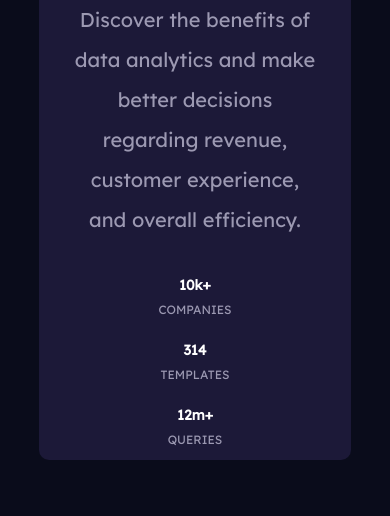
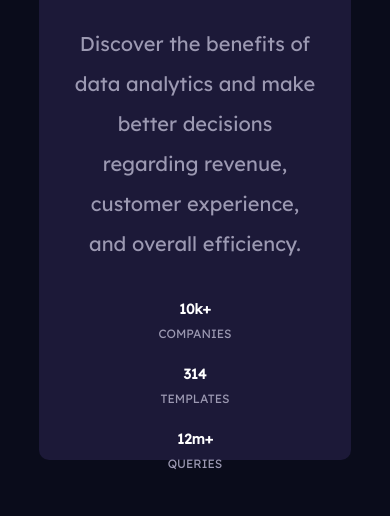
Before and after one commit to vladi201901/practica01, a plain HTML site: page index.html in a window 390 px wide. Shown: the part 596-1112 px from the top of the page. Before the commit the page ends 1088 px from the top, so only its background shows below. Drawn offline with Linux system fonts and the light colour scheme.

Commit message:
Update media-query.css

```diff
--- a/css/media-query.css
+++ b/css/media-query.css
@@ -18,7 +18,7 @@
     .texto {
         width: 80%;
         position: absolute;
-        top: 340px !important;
+        top: 364px !important;
         text-align: center;
         font-size: 12px;
         color: white;
```
